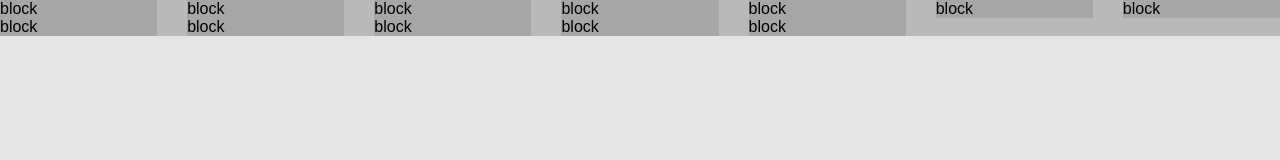
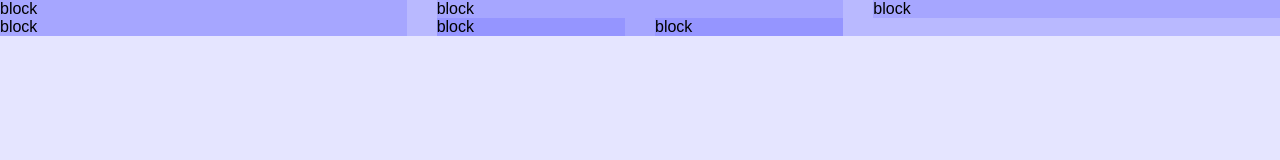
Before and after one commit to mavendex/elf, a plain HTML site: page demo/index.html in a window 1280 px wide. Drawn offline with nearby package versions, Linux system fonts and the light colour scheme.

Commit message:
Create col mixin

```diff
--- a/demo/css/style.styl
+++ b/demo/css/style.styl
@@ -1,11 +1,16 @@
 @import 'reset.css'
 
 *
-  background: rgba(black, 10%)
+  background: rgba(blue, 10%)
+
+col(ratio = 1, cycle = 0, gutter = 30px)
+  float: left
+  width: s('calc(100% * %s - %s + %s * %s)', ratio, gutter, ratio, gutter)
+  margin-right: gutter
+  &:nth-child({cycle}n), &:last-child
+    margin-right: 0
 
 div
-  float: left
-  width: calc(100% * 1/7 - 30px + 1/7 * 30px)
-  margin-right: 30px
-  &:nth-child(7n), &:last-child
-    margin-right: 0
+  col(1/3, 3)
+  div
+    col(1/2)
--- a/demo/index.html
+++ b/demo/index.html
@@ -29,14 +29,10 @@
       <div>block</div>
       <div>block</div>
       <div>block</div>
-      <div>block</div>
-      <div>block</div>
-      <div>block</div>
-      <div>block</div>
-      <div>block</div>
-      <div>block</div>
-      <div>block</div>
-      <div>block</div>
+      <div>
+        <div>block</div>
+        <div>block</div>
+      </div>
     </section>
 
 
```
Also changed, not shown: demo/css/style.css.
